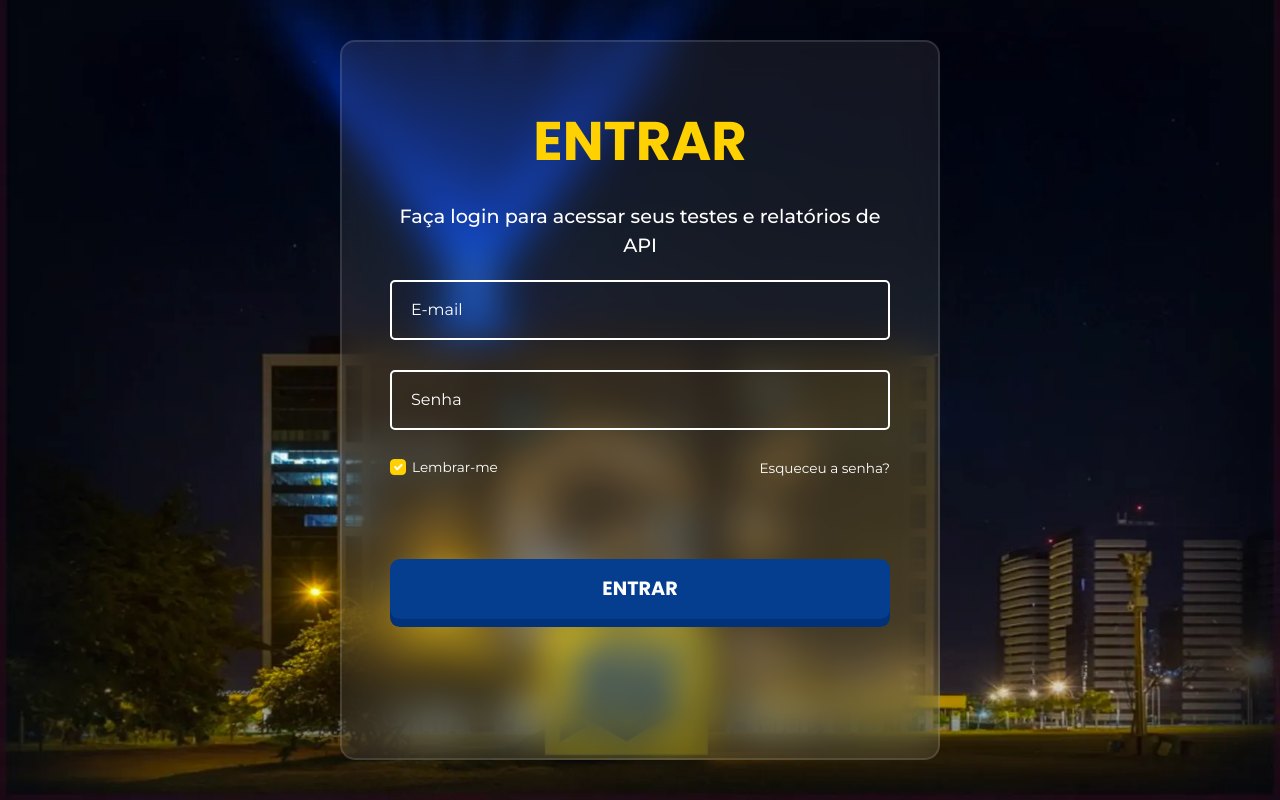
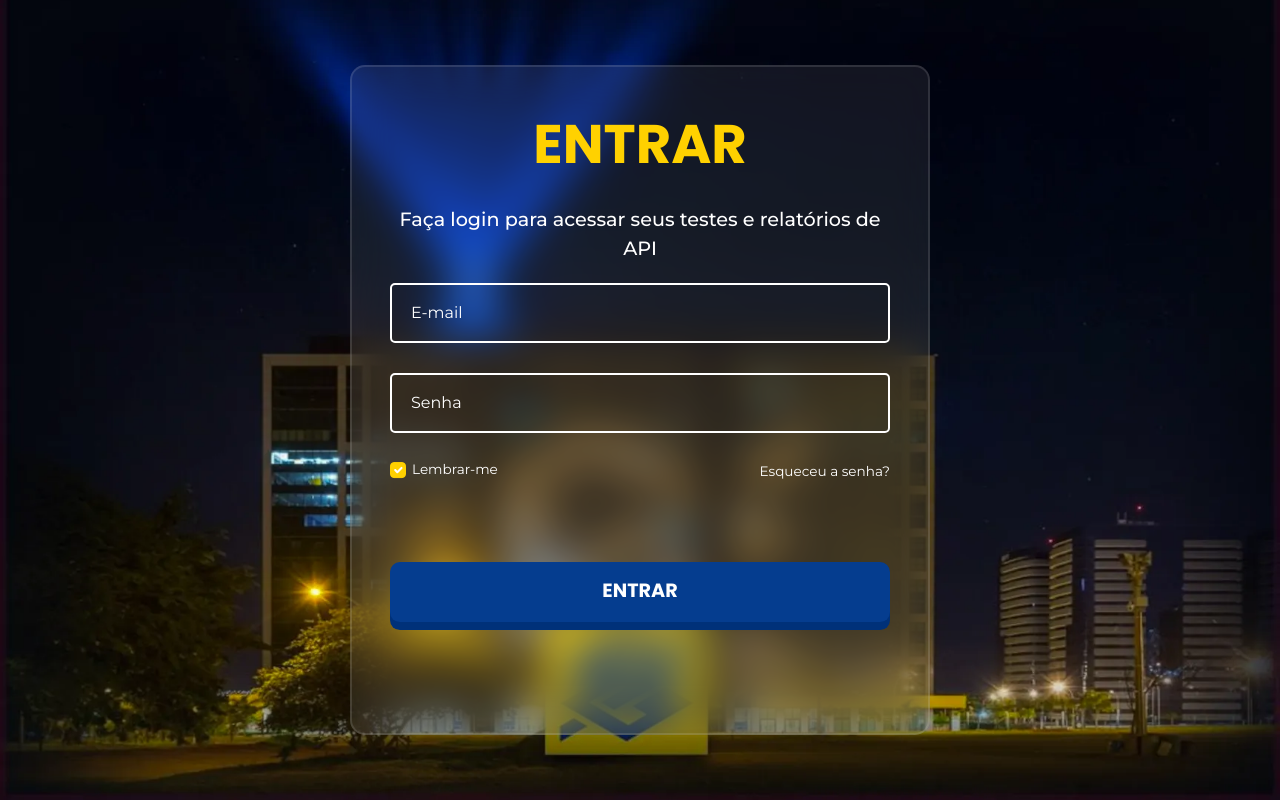
Before and after one commit to caioxdev/Frontend-Projeto-Banco-do-Brasil, a website: page index.html in a window 1280 px wide. Drawn offline with nearby package versions, Linux system fonts and the light colour scheme.

Commit message:
Diminuindo caixa da tela de login em 1440px

```diff
--- a/assets/scss/layout/_layout.scss
+++ b/assets/scss/layout/_layout.scss
@@ -35,14 +35,25 @@
             text-transform: uppercase;
         }
     }
-} // fim container-enter
+}
 
+// fim container-enter
+
+@media (max-width: 1440px) {
+    .container-enter {
+        width: 90%;
+        max-width: 580px;
+        height: min(670px, 85vh);
+    }
+}
 
 // container-email-senha
 .container-email-senha {
     display: grid;
     gap: 30px;
-} // fim container-email-senha
+}
+
+// fim container-email-senha
 
 
 // container-check-forgot
@@ -52,7 +63,9 @@
     justify-content: space-between;
     width: 500px;
     margin-top: 5px;
-} // container-ckeck-forgot
+}
+
+// container-ckeck-forgot
 
 // Layout de header-aside-main
 .layout {
```
Also changed, not shown: dist/css/main.css, 1 other file.
